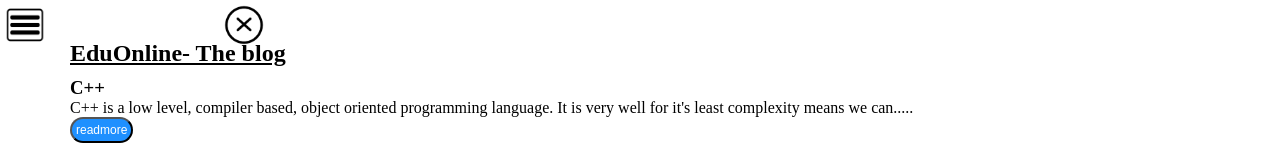
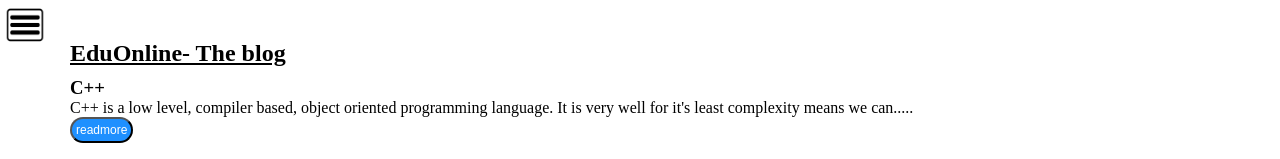
Before and after one commit to mavidishu/portfolioDishuMavi.github.io, a plain HTML site: page blog.html in a window 1280 px wide. Shown: the top 159 px of the page. Drawn offline with Linux system fonts and the light colour scheme; files that its build step writes are made by us from their sources; files whose address does not match are found by name.

Commit message:
css files included

```diff
--- a/blog.html
+++ b/blog.html
@@ -5,7 +5,7 @@
     <meta http-equiv="X-UA-Compatible" content="IE=edge" />
     <meta name="viewport" content="width=, initial-scale=1.0" />
     <title>Dishu Mavi - Software Developer, Web Developer</title>
-    <link rel="stylesheet" href="style.css" />
+    <link rel="stylesheet" href="css/style.css" />
   </head>
   <body>
     <div class="container">
@@ -135,4 +135,4 @@
     </div>
   </body>
 </html>
-<script src="/index.js"></script>
+<script src="js/index.js"></script>
```
Also changed, not shown: contact.html (+2 -2 lines), intro.html (+2 -2 lines), services.html (+2 -2 lines).
